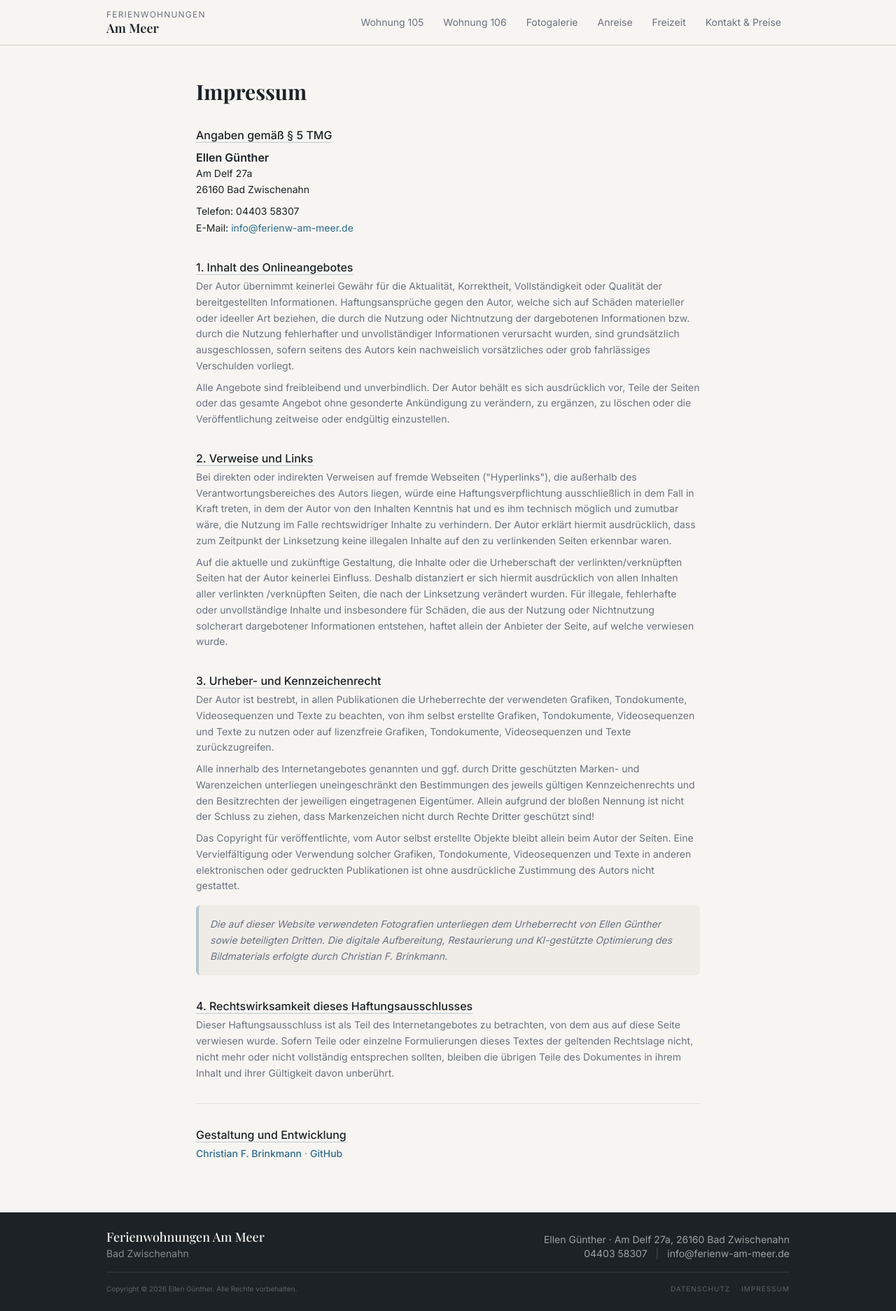
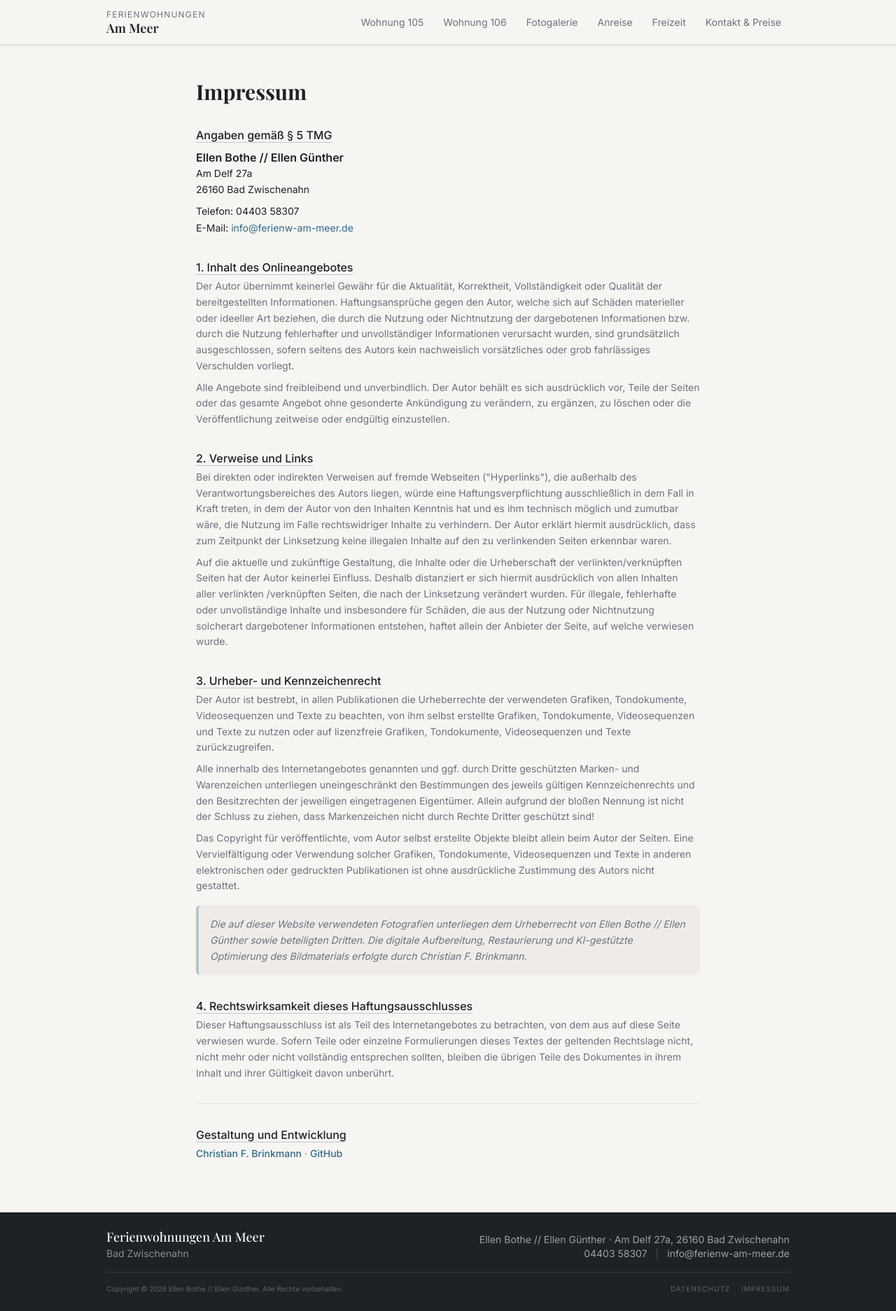
Before and after one commit to chrisb09/github-page.ferienw-am-meer.de, a Next.js app: page /ferienw-preview/impressum in a window 1280 px wide. Shown: the whole page at 70% size. Built offline with nearby package versions, Linux system fonts and the light colour scheme; a web font is replaced by a local one.

Commit message:
legal: update owner name to Ellen Bothe // Ellen Günther across the site

```diff
--- a/app/datenschutz/page.tsx
+++ b/app/datenschutz/page.tsx
@@ -21,7 +21,7 @@ export default function DatenschutzPage() {
           <h2 className="font-medium text-foreground mb-2 text-base">2. Verantwortliche Stelle</h2>
           <p>Die verantwortliche Stelle für die Datenverarbeitung auf dieser Website ist:</p>
           <div className="mt-2 text-foreground">
-            <p>Ellen Günther</p>
+            <p>Ellen Bothe // Ellen Günther</p>
             <p>Am Delf 27a</p>
             <p>26160 Bad Zwischenahn</p>
             <p>E-Mail: info@ferienw-am-meer.de</p>
--- a/app/impressum/page.tsx
+++ b/app/impressum/page.tsx
@@ -14,7 +14,7 @@ export default function ImpressumPage() {
         <div>
           <h2 className="font-medium text-foreground mb-1 text-base underline underline-offset-4 decoration-primary/30">Angaben gemäß § 5 TMG</h2>
           <div className="text-foreground mt-2">
-            <p className="font-semibold text-base">Ellen Günther</p>
+            <p className="font-semibold text-base">Ellen Bothe // Ellen Günther</p>
             <p>Am Delf 27a</p>
             <p>26160 Bad Zwischenahn</p>
             <div className="mt-2 space-y-0.5">
@@ -59,7 +59,7 @@ export default function ImpressumPage() {
             Das Copyright für veröffentlichte, vom Autor selbst erstellte Objekte bleibt allein beim Autor der Seiten. Eine Vervielfältigung oder Verwendung solcher Grafiken, Tondokumente, Videosequenzen und Texte in anderen elektronischen oder gedruckten Publikationen ist ohne ausdrückliche Zustimmung des Autors nicht gestattet.
           </p>
           <p className="mt-4 bg-muted/50 p-4 rounded border-l-4 border-primary/30 italic">
-            Die auf dieser Website verwendeten Fotografien unterliegen dem Urheberrecht von Ellen Günther sowie beteiligten Dritten. Die digitale Aufbereitung, Restaurierung und KI-gestützte Optimierung des Bildmaterials erfolgte durch Christian F. Brinkmann.
+            Die auf dieser Website verwendeten Fotografien unterliegen dem Urheberrecht von Ellen Bothe // Ellen Günther sowie beteiligten Dritten. Die digitale Aufbereitung, Restaurierung und KI-gestützte Optimierung des Bildmaterials erfolgte durch Christian F. Brinkmann.
           </p>
         </div>
 
--- a/app/kontakt/page.tsx
+++ b/app/kontakt/page.tsx
@@ -4,7 +4,7 @@ import { Phone, Mail, MapPin, ExternalLink, Calendar, CheckCircle2, Ban, Info }
 export const metadata: Metadata = {
   title: "Kontakt & Preise – Ferienwohnungen Am Meer",
   description:
-    "Preise, Saisonzeiten und Kontaktdaten der Ferienwohnungen Am Meer in Bad Zwischenahn. Ellen Günther, Am Delf 27a.",
+    "Preise, Saisonzeiten und Kontaktdaten der Ferienwohnungen Am Meer in Bad Zwischenahn. Ellen Bothe // Ellen Günther, Am Delf 27a.",
 };
 
 const pricingData = [
@@ -175,7 +175,7 @@ export default function KontaktPage() {
                 <div className="flex gap-4">
                   <MapPin className="text-primary shrink-0" size={20} />
                   <div>
-                    <p className="font-medium text-foreground text-base">Ellen Günther</p>
+                    <p className="font-medium text-foreground text-base">Ellen Bothe // Ellen Günther</p>
                     <p className="text-muted-foreground">Am Delf 27a</p>
                     <p className="text-muted-foreground">26160 Bad Zwischenahn</p>
                   </div>
--- a/components/footer.tsx
+++ b/components/footer.tsx
@@ -11,7 +11,7 @@ export function Footer() {
           </div>
 
           <div className="text-sm text-primary-foreground/60 text-right">
-            <p>Ellen Günther &middot; Am Delf 27a, 26160 Bad Zwischenahn</p>
+            <p>Ellen Bothe // Ellen Günther &middot; Am Delf 27a, 26160 Bad Zwischenahn</p>
             <p className="space-x-3">
               <a href="tel:+49440358307" className="hover:text-accent transition-colors">
                 04403 58307
@@ -28,7 +28,7 @@ export function Footer() {
         </div>
 
         <div className="border-t border-primary-foreground/10 mt-4 pt-4 text-[10px] text-primary-foreground/30 flex justify-between items-center">
-          <p>Copyright &copy; {new Date().getFullYear()} Ellen Günther. Alle Rechte vorbehalten.</p>
+          <p>Copyright &copy; {new Date().getFullYear()} Ellen Bothe // Ellen Günther. Alle Rechte vorbehalten.</p>
           <div className="flex gap-4">
             <Link href="/datenschutz" className="hover:text-primary-foreground/60 transition-colors uppercase tracking-widest">
               Datenschutz
```
